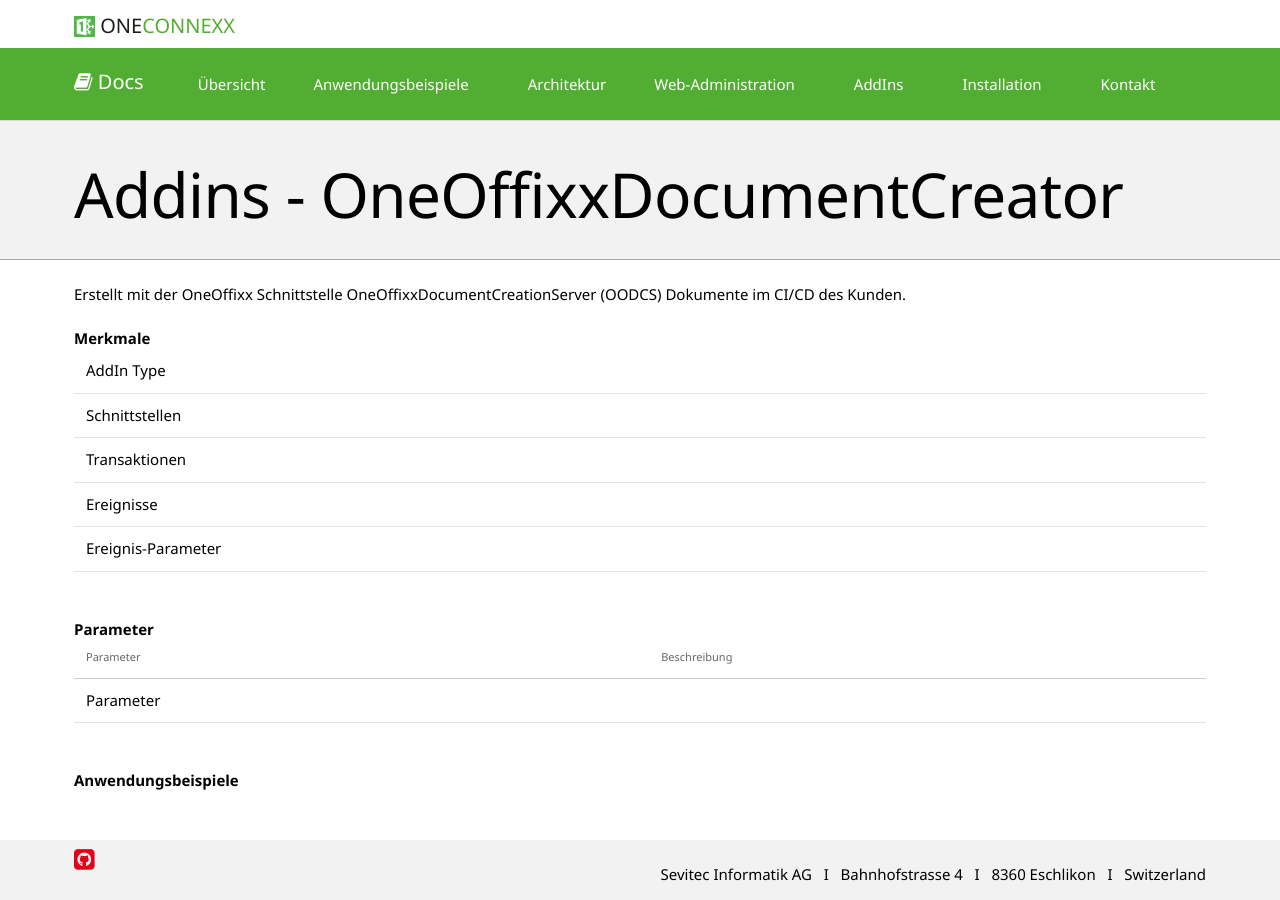
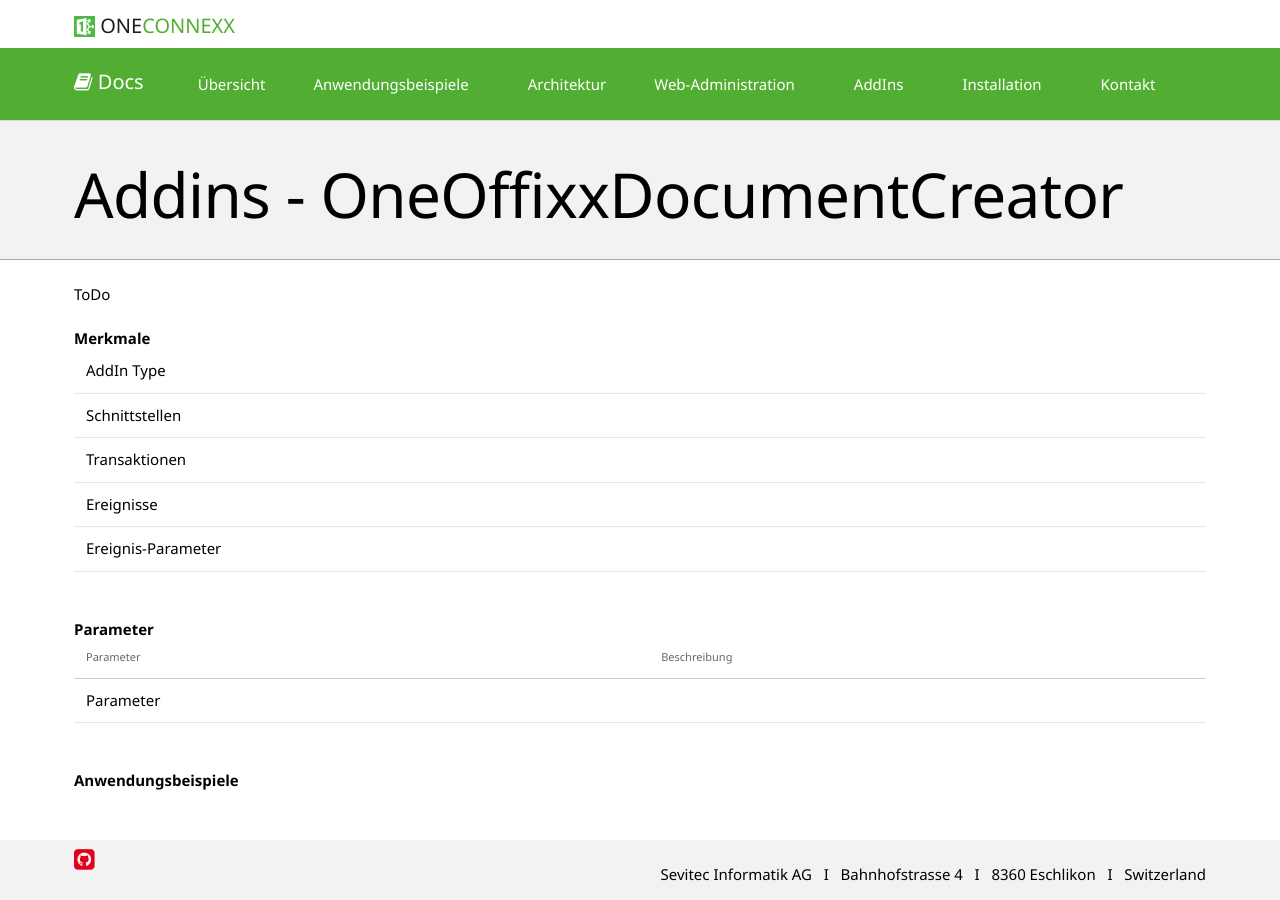
Before and after one commit to primesoft-group/oneconnexx-docs, a Jekyll site: the page built from _pages/addins/de/oneoffixxdocumentcreator.md, in a window 1280 px wide. Built offline with Jekyll 4.4.1, drawn with Linux system fonts in a browser that asks for light colours; nearby versions of some CDN libraries; some web fonts are replaced.

Commit message:
Update oneoffixxdocumentcreator.md

```diff
--- a/_pages/addins/de/oneoffixxdocumentcreator.md
+++ b/_pages/addins/de/oneoffixxdocumentcreator.md
@@ -4,7 +4,7 @@
 permalink: "addins/de/oneoffixxdocumentcreator/"
 ---
 
-Erstellt mit der OneOffixx Schnittstelle OneOffixxDocumentCreationServer (OODCS) Dokumente im CI/CD des Kunden.
+ToDo
 
 __Merkmale__
 
```
